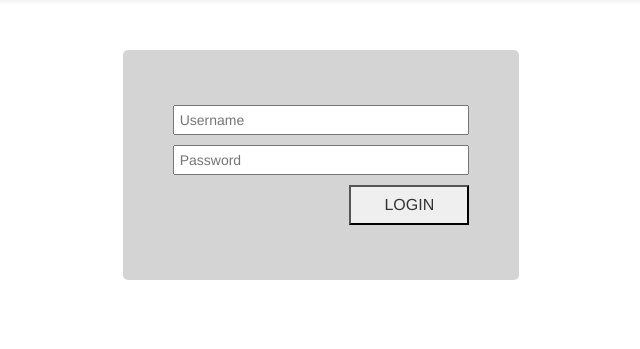
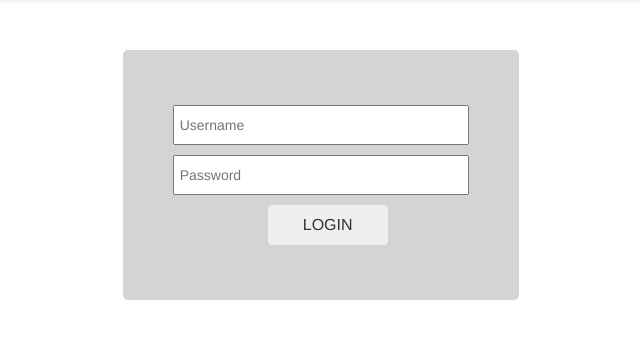
Before and after one commit to Magestore/devops-demo-omnichannel-api-backend, a Django app: page /login/ in a window 1280 px wide. Shown: the part 51-400 px from the top of the page, without its empty margins (319-959 px from the left). Run offline with Django 3.2, Linux system fonts and the light colour scheme; some libraries are stand-ins or nearby versions.

Commit message:
login form

```diff
--- a/omni/static/css/style.css
+++ b/omni/static/css/style.css
@@ -7,15 +7,15 @@
 .login-form-wrap {
     margin-top: 50px;
     margin-bottom: 50px;
-    padding: 50px 50px 100px;
+    padding: 50px 50px;
     background-color: #d4d4d4;
     border-radius: 5px;
     box-sizing: border-box;
 }
 .login-form-wrap input {
     width: 100%;
-    height: 30px;
-    line-height: 20px;
+    height: 40px;
+    line-height: 30px;
     padding: 5px;
     margin: 5px 0px;
 }
--- a/omni/templates/login.html
+++ b/omni/templates/login.html
@@ -16,7 +16,11 @@
                         {% csrf_token %}
                         <input name="username" value="" placeholder="Username" />
                         <input name="password" value="" placeholder="Password" type="password" />
-                        <button type="submit" value="login">LOGIN</button>
+                        <div class="row">
+                            <div class="col-md-6 col-md-offset-3">
+                                <button type="submit" value="login" class="btn">LOGIN</button>
+                            </div>
+                        </div>
                     </form>
                 </div>
             </div>
```
